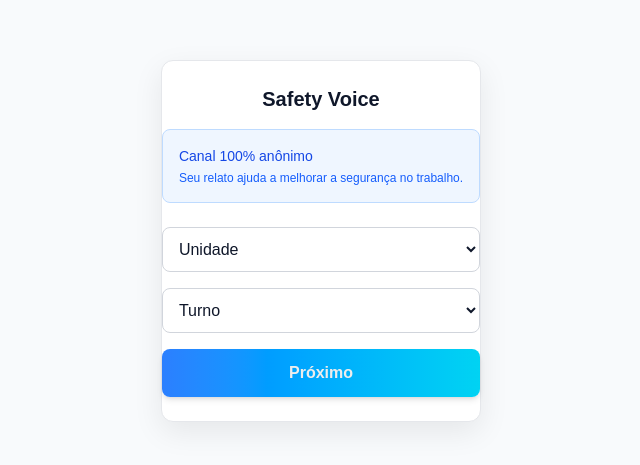
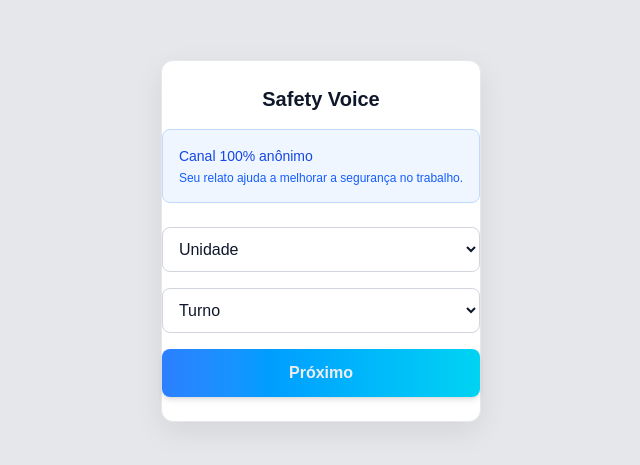
Before and after one commit to anaartagaveytia1-web/aris-frontend, a Next.js app: page /safety-voice in a window 1280 px wide. Shown: the part 179-644 px from the top of the page, without its empty margins (319-959 px from the left). Built offline with nearby package versions, Linux system fonts and the light colour scheme.

Commit message:
add grafico de risco e page.tsx

```diff
--- a/app/kpi/page.tsx
+++ b/app/kpi/page.tsx
@@ -1,5 +1,5 @@
 "use client"
-
+import GraficoRisco from "./components/GraficoRisco"
 export default function KPI() {
 
   const risco = 72
--- a/app/safety-voice/page.tsx
+++ b/app/safety-voice/page.tsx
@@ -79,8 +79,14 @@
 }
 
   return (
-    <div className="min-h-screen bg-[#f8fafc] flex items-center justify-center p-6">
+    <div className="
+min-h-screen
+bg-[#e5e7eb]
 
+flex
+items-center
+justify-center
+">
       <div className="
 max-w-[420px] mx-auto mt-10
 px-2 sm:px-0
```
Also changed, not shown: app/components/GraficoRisco/page.tsx (renamed from app/components/GraficoRisco.tsx).
